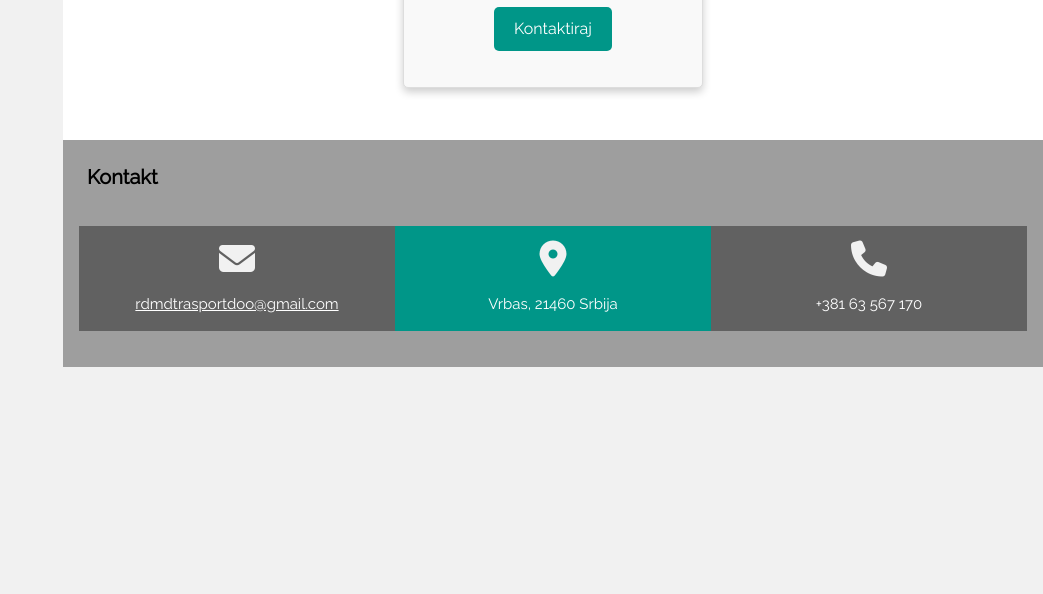
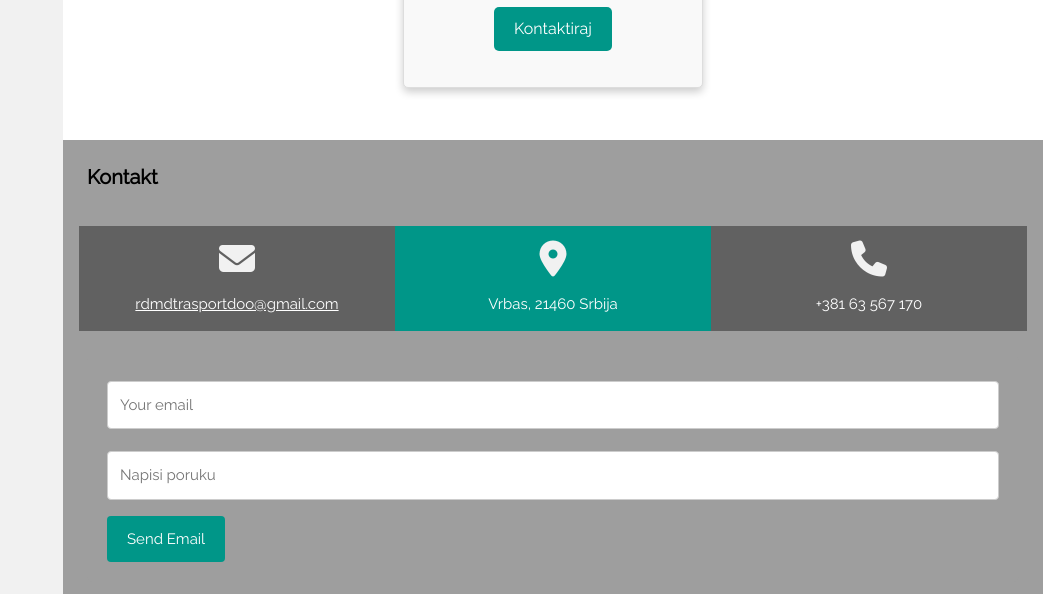
Before and after one commit to ReljaStefanovicGitHub/R-DMD-Transport, a website with bundled scripts: page index.html in a window 1280 px wide. Shown: the part 2224-2818 px from the top of the page, without its empty margins (237-1280 px from the left). Before the commit the page ends 2591 px from the top, so only its background shows below. Built offline with nearby package versions, Linux system fonts and the light colour scheme.

Commit message:
Added mail sending function

```diff
--- /dev/null
+++ b/css/email.css
@@ -0,0 +1,32 @@
+input[type=email],[type=text], select, textarea {
+    width: 100%; /* Full width */
+    padding: 12px; /* Some padding */
+    border: 1px solid #ccc; /* Gray border */
+    border-radius: 4px; /* Rounded borders */
+    box-sizing: border-box; /* Make sure that padding and width stays in place */
+    margin-top: 6px; /* Add a top margin */
+    margin-bottom: 16px; /* Bottom margin */
+    resize: vertical /* Allow the user to vertically resize the textarea (not horizontally) */
+  }
+
+  /* Style the submit button with a specific background color etc */
+  #sendEmailButton {
+    background-color: #009688;
+    color: white;
+    padding: 12px 20px;
+    border: none;
+    border-radius: 4px;
+    cursor: pointer;
+  }
+
+  /* When moving the mouse over the submit button, add a darker green color */
+  input[type=submit]:hover {
+    background-color: #6666FF;
+  }
+
+  /* Add a background color and some padding around the form */
+  .container {
+    border-radius: 5px;
+    background-color: #9E9E9E;
+    padding: 20px;
+  }
--- a/email.js
+++ b/email.js
@@ -0,0 +1,21 @@
+(function(){
+    emailjs.init("RbJnchpjuGU3LF_3h"); // Replace with your actual User ID
+ })();
+
+ function sendEmail() {
+     const email = document.getElementById('email').value;
+     const message = document.getElementById('message').value;
+     const templateParams = {
+         from_email: email,
+         to_email: 'rdmdtransportdoo@email.com',
+         subject: 'Sending Email using EmailJS',
+         message: message,
+     };
+
+     emailjs.send('service_ka403lu', 'template_20idsgk', templateParams) // Replace with your actual Service ID and Template ID
+         .then(function(response) {
+            console.log('SUCCESS!', response.status, response.text);
+         }, function(error) {
+            console.log('FAILED...', error);
+         });
+ }
--- a/index.html
+++ b/index.html
@@ -10,8 +10,11 @@
   <link rel="stylesheet" href="https://fonts.googleapis.com/css?family=Raleway|Manrope:wght@300;400;500;600;700;800&display=swap">
   <link rel="stylesheet" href="https://cdnjs.cloudflare.com/ajax/libs/font-awesome/6.5.2/css/all.min.css">
   <link rel="stylesheet" href="./css/style.css">
+  <script type="text/javascript" src="https://cdn.emailjs.com/dist/email.min.js"></script>
+  <script type="text/javascript" src="email.js"></script>
   <link rel="icon" type="image/x-icon" href="/icons/favicon.ico">
   <link rel="apple-touch-icon" href="https://live.staticflickr.com/65535/53727759974_43c7584c0e_s.jpg">
+  <link rel="stylesheet" href="/css/email.css">
 </head>
 <body class="w3-light-grey w3-content" style="max-width:1600px">
 
@@ -239,6 +242,13 @@
           <p>+381 63 567 170</p>
         </div>
       </div>
+      <form action=""></form>
+      <div class="container">
+        <input type="email" id="email" placeholder="Your email">
+        <label for="text"></label>
+        <input type="text" placeholder="Napisi poruku" id="message">
+        <button id="sendEmailButton" onclick="sendEmail()">Send Email</button>
+      </div>
     </section>
   </div>
   <div id="myModal" class="modal">
```
